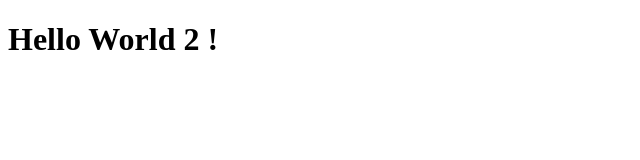
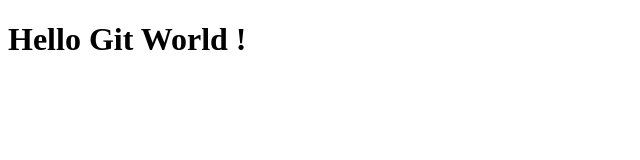
Before and after one commit to fbonicel/myProject, a plain HTML site: page index.html in a window 1280 px wide. Shown: the whole page, without its empty margins (0-640 px from the left). Drawn offline with Linux system fonts and the light colour scheme.

Commit message:
git world

```diff
--- a/index.html
+++ b/index.html
@@ -6,6 +6,6 @@
         <title>New Web Project</title>
     </head>
     <body>
-        <h1>Hello World 2 !</h1>
+        <h1>Hello Git World !</h1>
     </body>
 </html>
```
